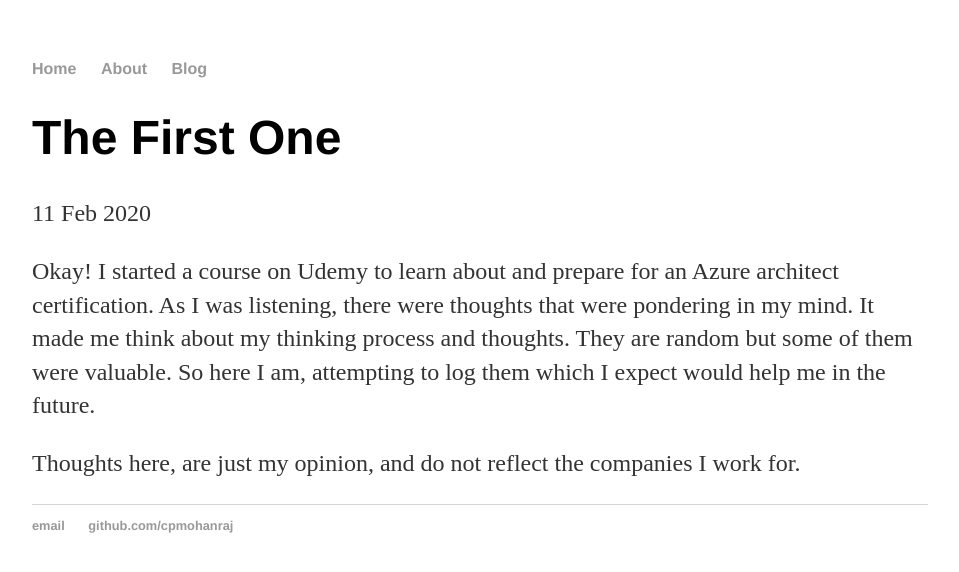
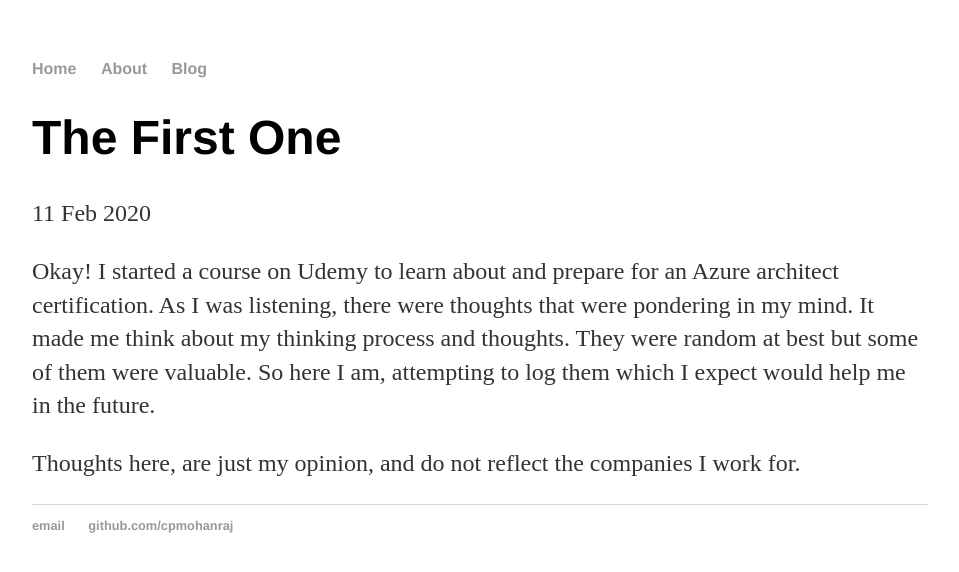
Before and after one commit to cpmohanraj/cpmohanraj.github.io, a Jekyll site: the page built from _posts/2020-02-11-the-first-one.md, in a window 1280 px wide. Shown: the top 572 px of the page, without its empty margins (160-1119 px from the left). Built offline with Jekyll 4.4.1, drawn with Linux system fonts in a browser that asks for light colours.

Commit message:
Update 2020-02-11-the-first-one.md

```diff
--- a/_posts/2020-02-11-the-first-one.md
+++ b/_posts/2020-02-11-the-first-one.md
@@ -4,6 +4,6 @@ title: "The First One"
 date: 2020-02-11
 ---
 
-Okay! I started a course on Udemy to learn about and prepare for an Azure architect certification. As I was listening, there were thoughts that were pondering in my mind. It made me think about my thinking process and thoughts. They are random but some of them were valuable. So here I am, attempting to log them which I expect would help me in the future.
+Okay! I started a course on Udemy to learn about and prepare for an Azure architect certification. As I was listening, there were thoughts that were pondering in my mind. It made me think about my thinking process and thoughts. They were random at best but some of them were valuable. So here I am, attempting to log them which I expect would help me in the future.
 
 Thoughts here, are just my opinion, and do not reflect the companies I work for.
```
